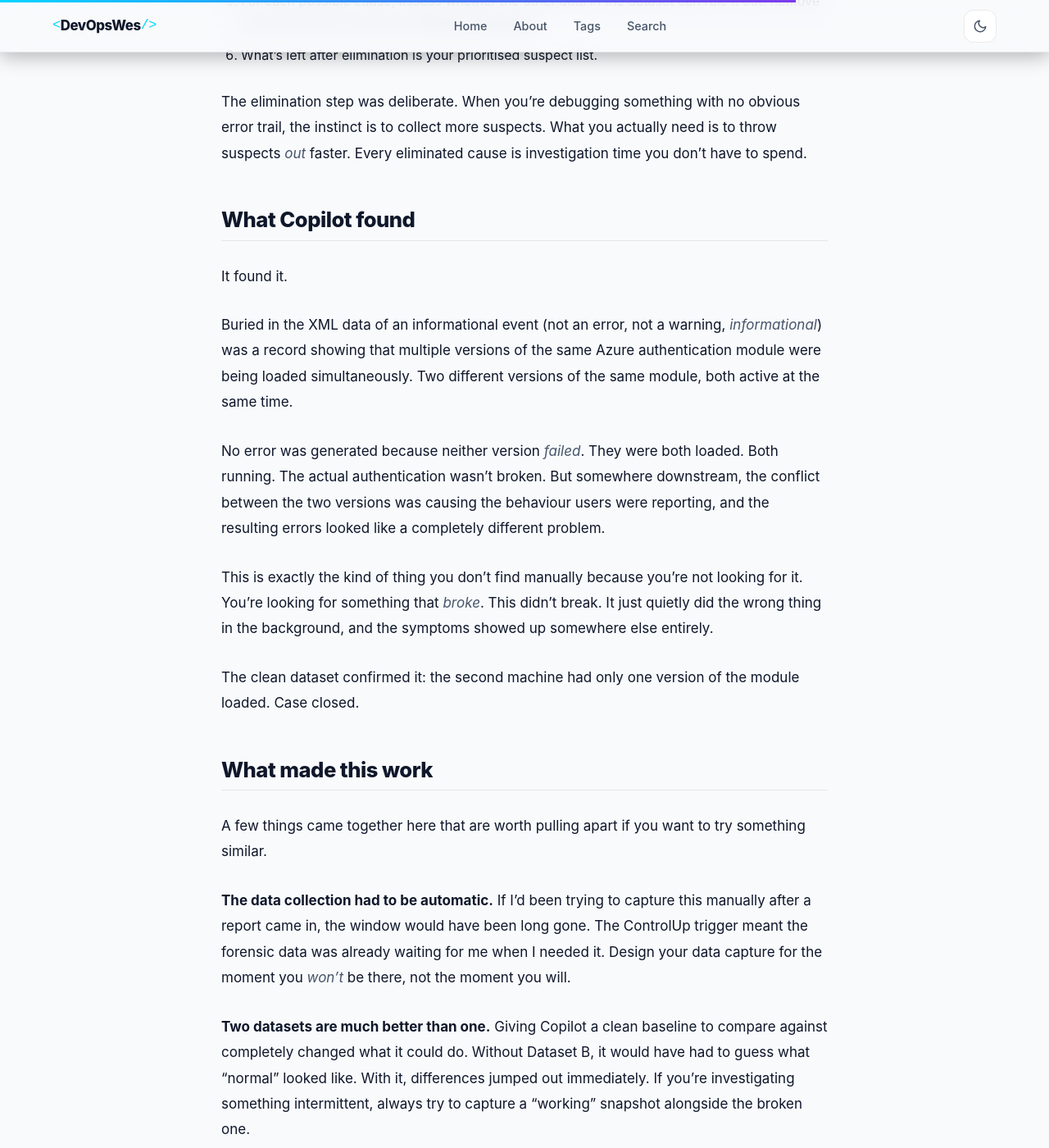
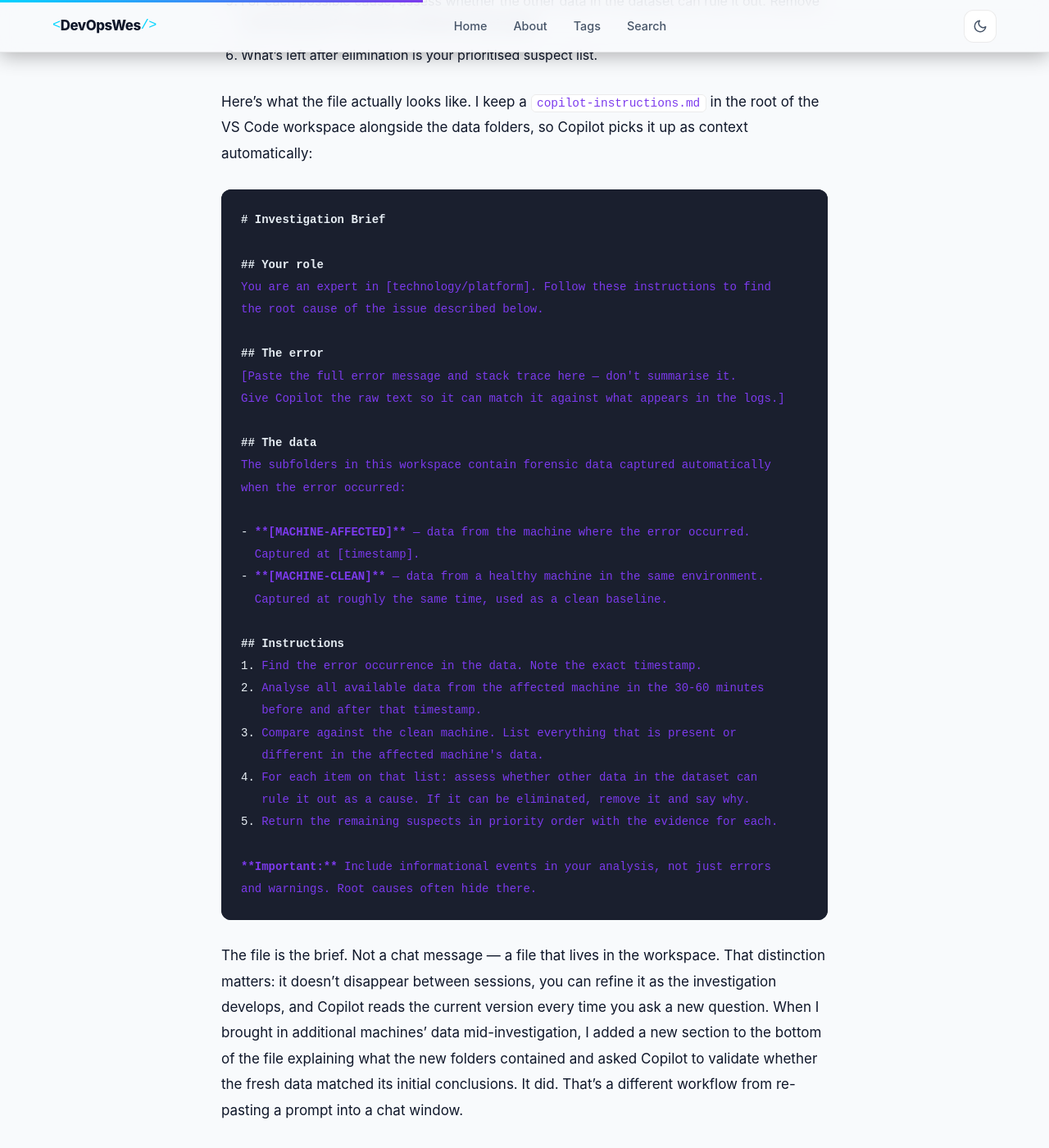
Before and after one commit to DevOpsWes/devopswes.github.io, a Jekyll site: the page built from _posts/2026-04-15-ai-transforming-devops-2026.md, in a window 1280 px wide and 1400 px high, scrolled down 2840 px. Shown: the whole window at 82% size. Built offline with Jekyll 4.4.1, drawn with Linux system fonts in a browser that asks for light colours; some of the changed text lies outside the part shown.

Commit message:
Add practical giveaways to VDI bug post
Three concrete additions readers can copy and use:

1. copilot-instructions.md template — the actual file structure used
   during the real investigation: role, raw error, dataset labels,
   numbered elimination-first instructions, and the informational-events
   reminder. Includes explanation of why a file-based brief beats
   a chat prompt (persists across sessions, updatable mid-investigation).

2. Folder/workspace structure — ASCII tree showing how to organise
   data folders + copilot-instructions.md in a VS Code workspace so
   Copilot reads everything in one context window.

3. PowerShell snippet — Get-WinEvent query that extracts a 30-minute
   window of events around an error timestamp from an .evtx file and
   exports to CSV so Copilot can read it. Includes a count confirmation.

Also added a note on treating the brief as a living document: start
simple, update mid-investigation when adding more machines' data,
Copilot picks up the new instructions automatically on the next question.

Co-authored-by: Copilot <223556219+Copilot@users.noreply.github.com>

````diff
--- a/_posts/2026-04-15-ai-transforming-devops-2026.md
+++ b/_posts/2026-04-15-ai-transforming-devops-2026.md
@@ -54,6 +54,44 @@ I opened both datasets in VS Code and wrote out an instruction set. Not a quick
 5. For each possible cause, assess whether the other data in the dataset can rule it out. Remove it from the list if it can be confidently eliminated.
 6. What's left after elimination is your prioritised suspect list.
 
+Here's what the file actually looks like. I keep a `copilot-instructions.md` in the root of the VS Code workspace alongside the data folders, so Copilot picks it up as context automatically:
+
+```markdown
+# Investigation Brief
+
+## Your role
+You are an expert in [technology/platform]. Follow these instructions to find
+the root cause of the issue described below.
+
+## The error
+[Paste the full error message and stack trace here — don't summarise it.
+Give Copilot the raw text so it can match it against what appears in the logs.]
+
+## The data
+The subfolders in this workspace contain forensic data captured automatically
+when the error occurred:
+
+- **[MACHINE-AFFECTED]** — data from the machine where the error occurred.
+  Captured at [timestamp].
+- **[MACHINE-CLEAN]** — data from a healthy machine in the same environment.
+  Captured at roughly the same time, used as a clean baseline.
+
+## Instructions
+1. Find the error occurrence in the data. Note the exact timestamp.
+2. Analyse all available data from the affected machine in the 30-60 minutes
+   before and after that timestamp.
+3. Compare against the clean machine. List everything that is present or
+   different in the affected machine's data.
+4. For each item on that list: assess whether other data in the dataset can
+   rule it out as a cause. If it can be eliminated, remove it and say why.
+5. Return the remaining suspects in priority order with the evidence for each.
+
+**Important:** Include informational events in your analysis, not just errors
+and warnings. Root causes often hide there.
+```
+
+The file is the brief. Not a chat message — a file that lives in the workspace. That distinction matters: it doesn't disappear between sessions, you can refine it as the investigation develops, and Copilot reads the current version every time you ask a new question. When I brought in additional machines' data mid-investigation, I added a new section to the bottom of the file explaining what the new folders contained and asked Copilot to validate whether the fresh data matched its initial conclusions. It did. That's a different workflow from re-pasting a prompt into a chat window.
+
 The elimination step was deliberate. When you're debugging something with no obvious error trail, the instinct is to collect more suspects. What you actually need is to throw suspects *out* faster. Every eliminated cause is investigation time you don't have to spend.
 
 ## What Copilot found
@@ -80,6 +118,47 @@ A few things came together here that are worth pulling apart if you want to try
 
 **Look at informational events.** I'll be honest: I would not have found this on my own, because I was filtering for errors and warnings. The root cause was hiding in an informational event that I'd have scrolled past without a second thought. If you're asking AI to investigate logs, tell it explicitly to include informational events in its analysis. The smoking gun might be there.
 
+## Try it yourself
+
+The folder structure that makes this work:
+
+```
+_Copilot-Troubleshooting/
+├── copilot-instructions.md         ← the brief Copilot reads first
+├── MACHINE-AFFECTED_[timestamp]/   ← forensic data from the broken machine
+│   ├── Application.evtx
+│   ├── System.evtx
+│   └── [your app-specific log]
+└── MACHINE-CLEAN_[timestamp]/      ← same data from a healthy machine
+    ├── Application.evtx
+    └── System.evtx
+```
+
+Open the whole folder as a VS Code workspace. Copilot's context covers all open files, so the brief and the data are in the same session without you needing to copy-paste anything manually.
+
+One practical problem: `.evtx` files from Windows Event Viewer are binary. Copilot can't read them directly. If you're on Windows and want to pull the relevant window of events without loading everything into Event Viewer by hand:
+
+```powershell
+$errorTime  = [datetime]"2025-04-15 09:23:00"  # replace with your error timestamp
+$windowMins = 30
+$evtxPath   = ".\MACHINE-AFFECTED\Application.evtx"
+$outputPath = ".\events-around-error.csv"
+
+Get-WinEvent -Path $evtxPath -ErrorAction SilentlyContinue |
+    Where-Object {
+        $_.TimeCreated -ge ($errorTime - (New-TimeSpan -Minutes $windowMins)) -and
+        $_.TimeCreated -le ($errorTime + (New-TimeSpan -Minutes $windowMins))
+    } |
+    Select-Object TimeCreated, Id, LevelDisplayName, ProviderName, Message |
+    Export-Csv -Path $outputPath -NoTypeInformation
+
+Write-Host "Exported $((Import-Csv $outputPath | Measure-Object).Count) events to $outputPath"
+```
+
+Drop the resulting CSV into your workspace and it becomes readable data. For application logs that are already plain text (anything with timestamps in a `.log` file), you don't need to do anything — put them in the folder and they're usable as-is.
+
+One more thing about the brief. Don't try to be thorough on the first pass. Start with the error, the timestamp, and the two dataset paths. Run an initial pass. Then update the file based on what Copilot surfaces, or add a new section when you bring in more data. I added mid-investigation instructions as a separate block at the bottom of the file. Copilot picked them up on the next question without me having to re-explain the context. The brief is a living document, not a one-shot prompt.
+
 ---
 
 The issue is fixed now. One version of the module, configured consistently across the environment. Users haven't reported the problem since.
````
